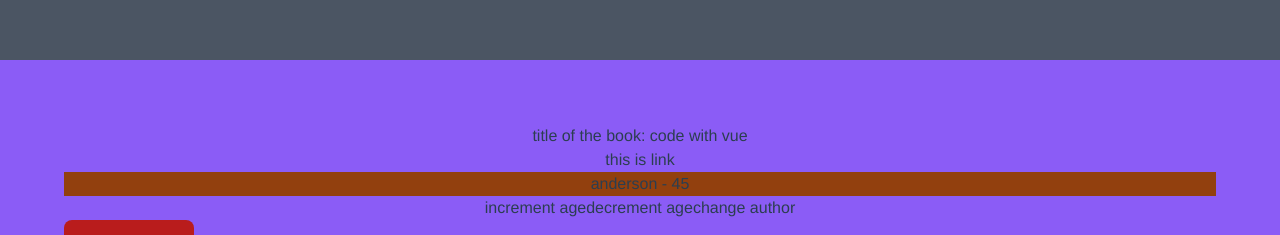
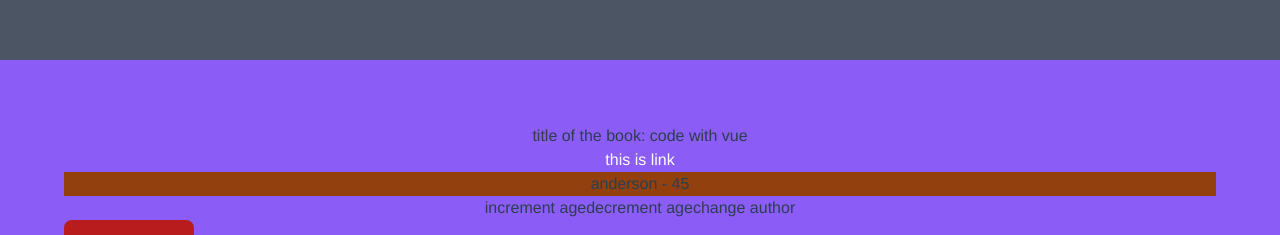
Before and after one commit to andersoncharle/black-tech, a Vue app: page / in a window 1280 px wide. Shown: the top 235 px of the page. Built offline with nearby package versions, Linux system fonts and the light colour scheme.

Commit message:
url change

```diff
--- a/src/App.vue
+++ b/src/App.vue
@@ -3,7 +3,7 @@
 <!--  <HelloWorld msg="Welcome to Your Vue.js App"/>-->
   <h1>title of the book: {{ book.title}}</h1>
 <!--attribtue binding-->
-  <a :href="url" class="">this is link</a>
+  <a :href="url" class="text-white">this is link</a>
   <div v-if="showBooks">
     <p class="bg-amber-800">{{book.author}} - {{book.age}}</p>
   </div>
```
